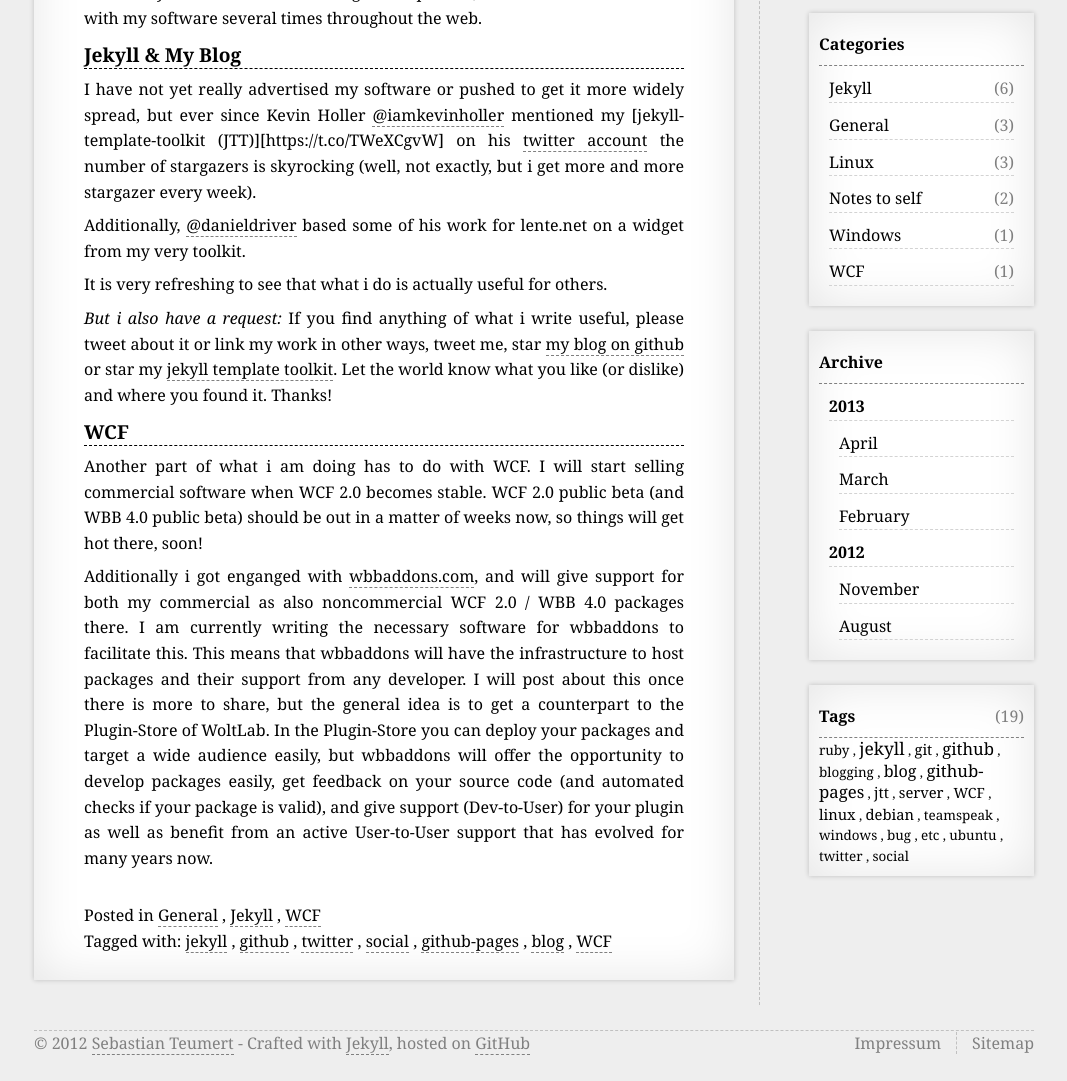
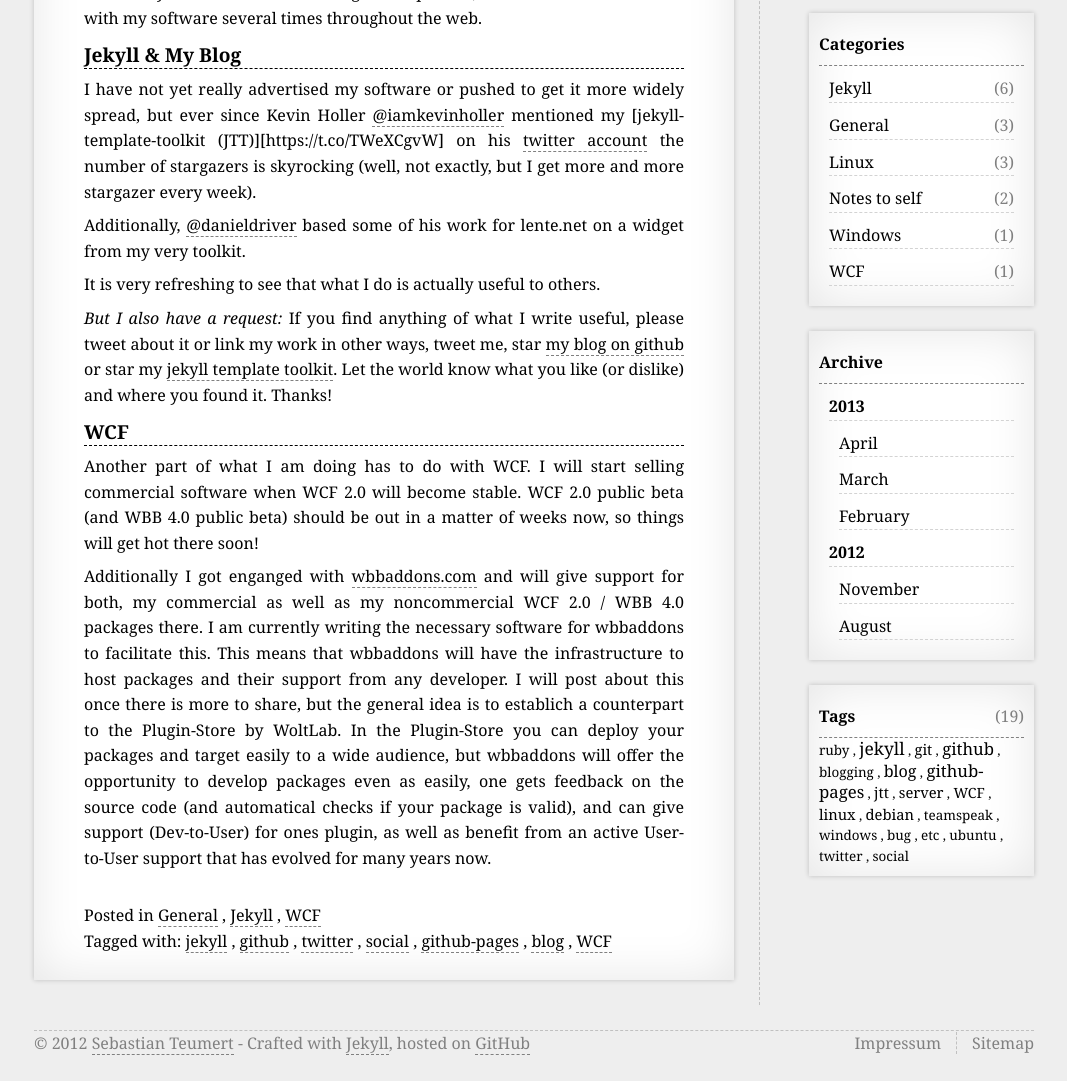
Before and after one commit to NetzwergX/netzwergx.github.io, a Jekyll site: the page built from _posts/2013-04-08-spread-the-word.md, in a window 1280 px wide. Shown: the part 320-1401 px from the top of the page, without its empty margins (106-1173 px from the left). Built offline with Jekyll 4.4.1, drawn with Linux system fonts in a browser that asks for light colours; some of the changed text lies outside the part shown.

Commit message:
Update 2013-04-08-spread-the-word.md

```diff
--- a/_posts/2013-04-08-spread-the-word.md
+++ b/_posts/2013-04-08-spread-the-word.md
@@ -1,21 +1,21 @@
 ---
 title: "1st quarter of 2013 roundup - Spread the word!"
 layout: article
-excerpt: "The new year saw some interesting developments, as i have been mentioned with my software several times throughout the web."
+excerpt: "The new year saw some interesting developments, as I have been mentioned with my software several times throughout the web."
 categories: [General, Jekyll, WCF]
 tags: [jekyll, github, twitter, social, github-pages, blog, WCF]
 ---
 ### Jekyll & My Blog
-I have not  yet really advertised my software or pushed to get it more widely spread, but ever since Kevin Holler [@iamkevinholler](https://twitter.com/iamkevinholler) mentioned my [jekyll-template-toolkit (JTT)][https://t.co/TWeXCgvW] on his [twitter account](https://twitter.com/iamkevinholler) the number of stargazers is skyrocking (well, not exactly, but i get more and more stargazer every week).
+I have not  yet really advertised my software or pushed to get it more widely spread, but ever since Kevin Holler [@iamkevinholler](https://twitter.com/iamkevinholler) mentioned my [jekyll-template-toolkit (JTT)][https://t.co/TWeXCgvW] on his [twitter account](https://twitter.com/iamkevinholler) the number of stargazers is skyrocking (well, not exactly, but I get more and more stargazer every week).
 
 Additionally, [@danieldriver](https://github.com/danieldriver/) based some of his work for lente.net on a widget from my very toolkit.
 
-It is very refreshing to see that what i do is actually useful for others.
+It is very refreshing to see that what I do is actually useful to others.
 
-*But i also have a request:* If you find anything of what i write useful, please tweet about it or link my work in other ways, tweet me, star [my blog on github](https://github.com/NetzwergX/netzwergx.github.com) or star my [jekyll template toolkit](https://github.com/NetzwergX/jekyll-template-toolkit/). Let the world know what you like (or dislike) and where you found it. Thanks!
+*But I also have a request:* If you find anything of what I write useful, please tweet about it or link my work in other ways, tweet me, star [my blog on github](https://github.com/NetzwergX/netzwergx.github.com) or star my [jekyll template toolkit](https://github.com/NetzwergX/jekyll-template-toolkit/). Let the world know what you like (or dislike) and where you found it. Thanks!
 
 ### WCF
 
-Another part of what i am doing has to do with WCF. I will start selling commercial software when WCF 2.0 becomes stable. WCF 2.0 public beta (and WBB 4.0 public beta) should be out in a matter of weeks now, so things will get hot there, soon!
+Another part of what I am doing has to do with WCF. I will start selling commercial software when WCF 2.0 will become stable. WCF 2.0 public beta (and WBB 4.0 public beta) should be out in a matter of weeks now, so things will get hot there soon!
 
-Additionally i got enganged with [wbbaddons.com](http://wbbaddons.com), and will give support for both my commercial as also noncommercial WCF 2.0 / WBB 4.0 packages there. I am currently writing the necessary software for wbbaddons to facilitate this. This means that wbbaddons will have the infrastructure to host packages and their support from any developer. I will post about this once there is more to share, but the general idea is to get a counterpart to the Plugin-Store of WoltLab. In the Plugin-Store you can deploy your packages and target a wide audience easily, but wbbaddons will offer the opportunity to develop packages easily, get feedback on your source code (and automated checks if your package is valid), and give support (Dev-to-User) for your plugin as well as benefit from an active User-to-User support that has evolved for many years now.
+Additionally I got enganged with [wbbaddons.com](http://wbbaddons.com) and will give support for both, my commercial as well as my noncommercial WCF 2.0 / WBB 4.0 packages there. I am currently writing the necessary software for wbbaddons to facilitate this. This means that wbbaddons will have the infrastructure to host packages and their support from any developer. I will post about this once there is more to share, but the general idea is to establich a counterpart to the Plugin-Store by WoltLab. In the Plugin-Store you can deploy your packages and target easily to a wide audience, but wbbaddons will offer the opportunity to develop packages even as easily, one gets feedback on the source code (and automatical checks if your package is valid), and can give support (Dev-to-User) for ones plugin, as well as benefit from an active User-to-User support that has evolved for many years now.
```
